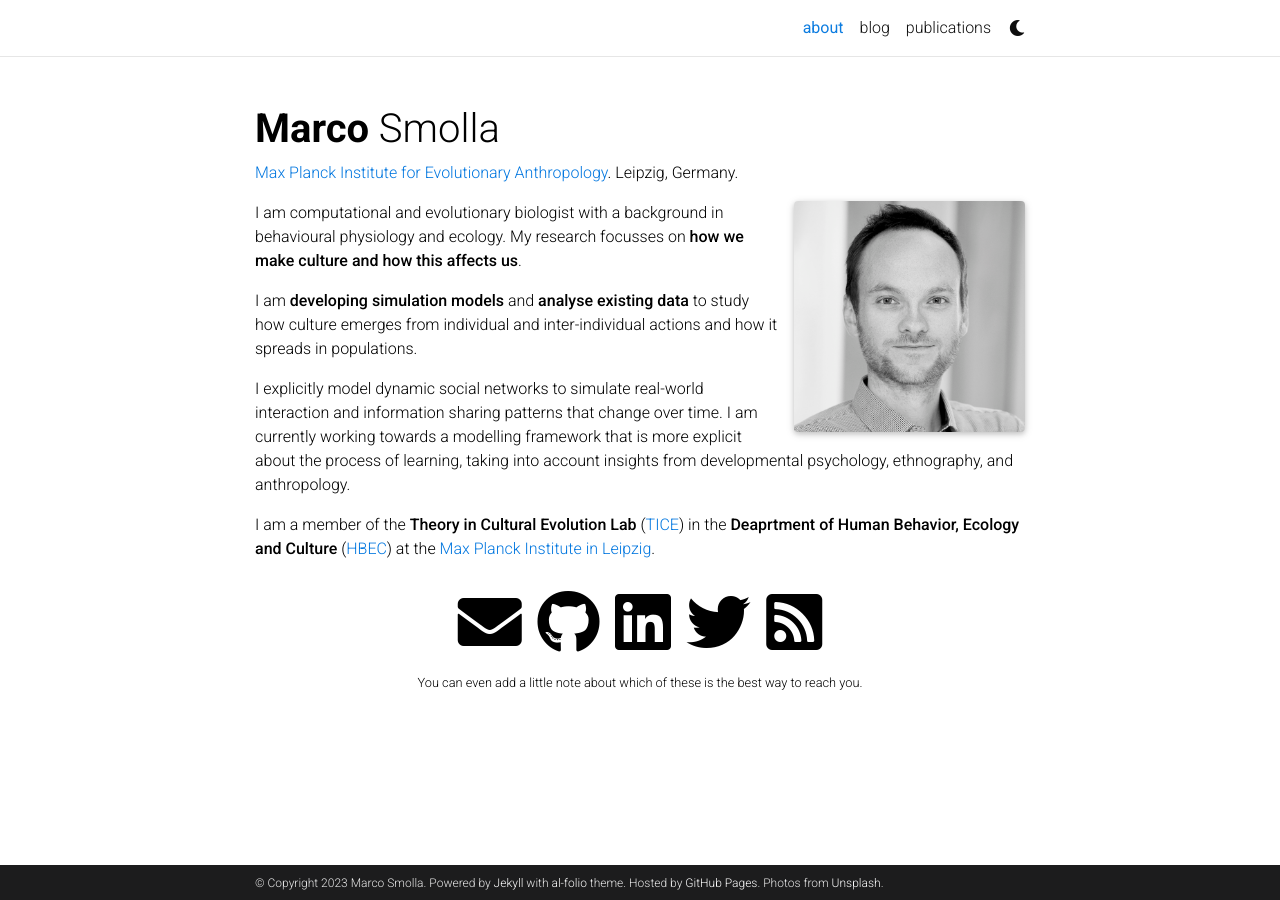
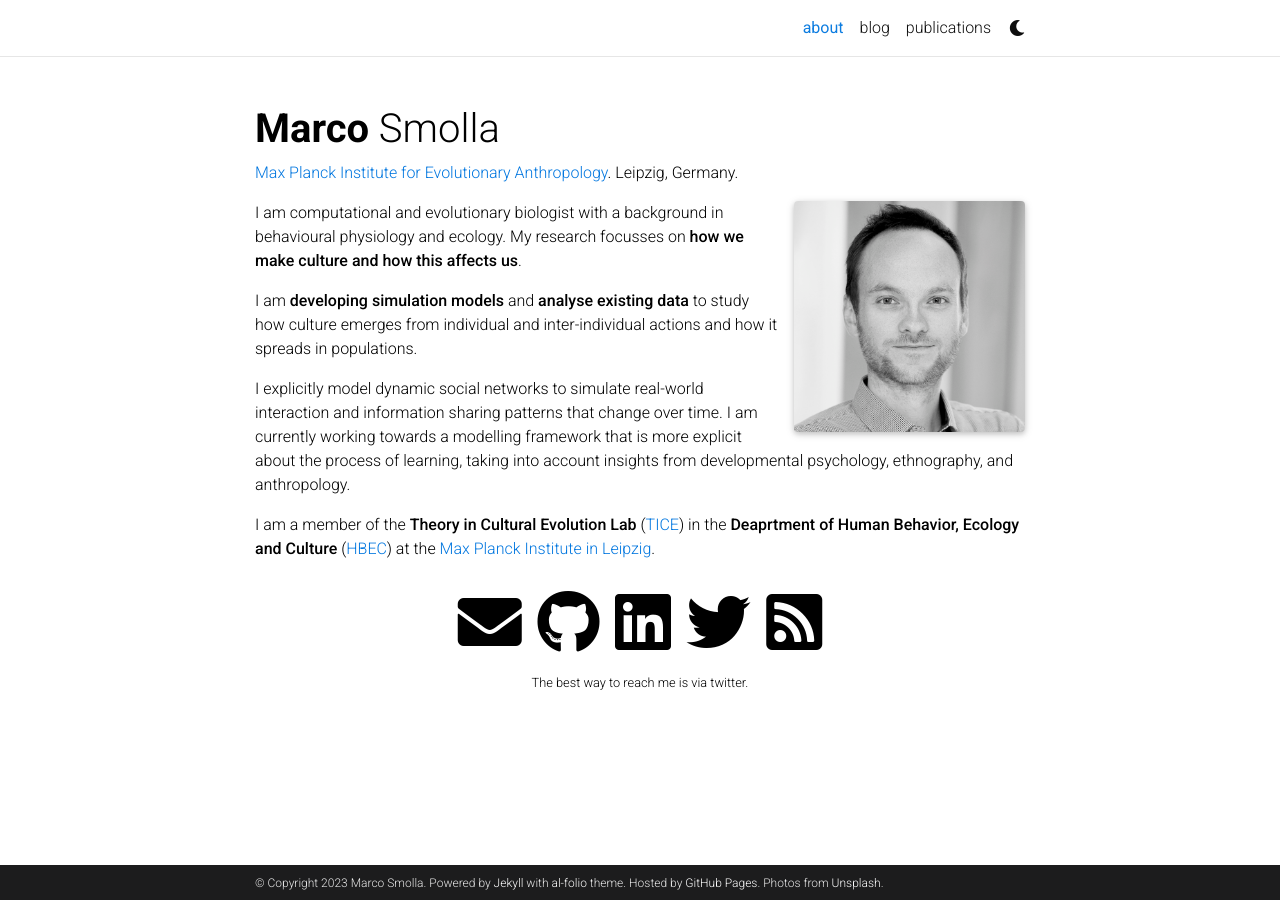
Before and after one commit to marcosmolla/marcosmolla.github.io, a Jekyll site: the page built from _pages/about.md, in a window 1280 px wide. Built offline with Jekyll 4.4.1, drawn with Linux system fonts in a browser that asks for light colours; full-size pictures stand in for the smaller copies a plugin makes; comment, search, counter and statistics services are not loaded; a style sheet for code colours, icons or effects is not loaded.

Commit message:
Update _config.yml

```diff
--- a/_config.yml
+++ b/_config.yml
@@ -100,7 +100,7 @@
 discord_id: # your discord id (18-digit unique numerical identifier)
 
 contact_note: >
-  You can even add a little note about which of these is the best way to reach you.
+  The best way to reach me is via twitter.
 
 # -----------------------------------------------------------------------------
 # Analytics and search engine verification
```
